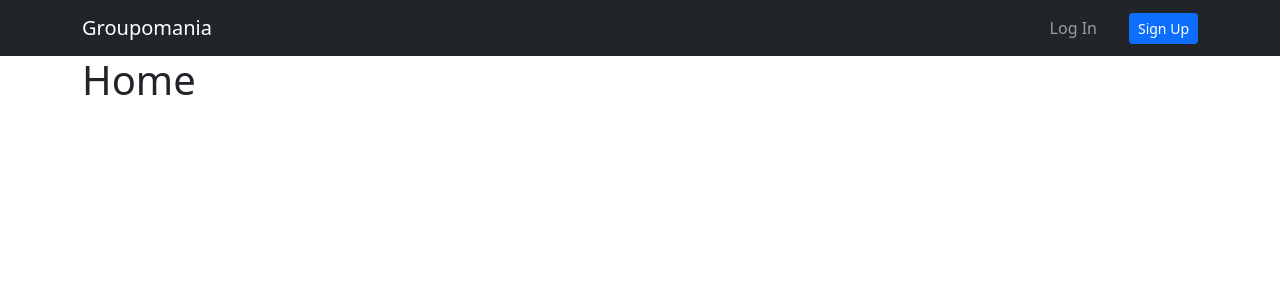
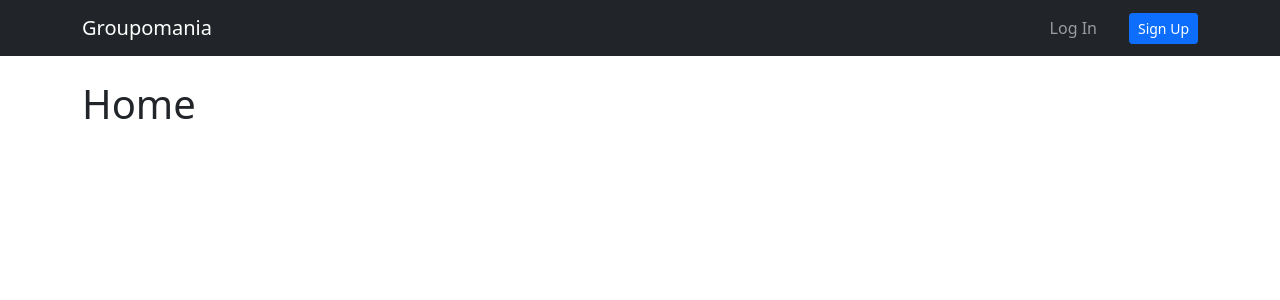
Before and after one commit to sebastien-coupe/groupomania, a Vue app in the folder client/: page / in a window 1280 px wide. Shown: the top 300 px of the page. Built offline with nearby package versions, Linux system fonts and the light colour scheme.

Commit message:
CLIENT: Refactored App.vue to use bootstrap classes

```diff
--- a/client/src/App.vue
+++ b/client/src/App.vue
@@ -1,9 +1,13 @@
 <template>
-  <div>
+  <div class="d-flex flex-column min-vh-100">
     <Navbar />
-    <div class="container">
-      <router-view />
-    </div>
+    <section class="flex-grow-1">
+      <div class="container">
+        <div class="mt-4">
+          <router-view />
+        </div>
+      </div>
+    </section>
   </div>
 </template>
 
```
